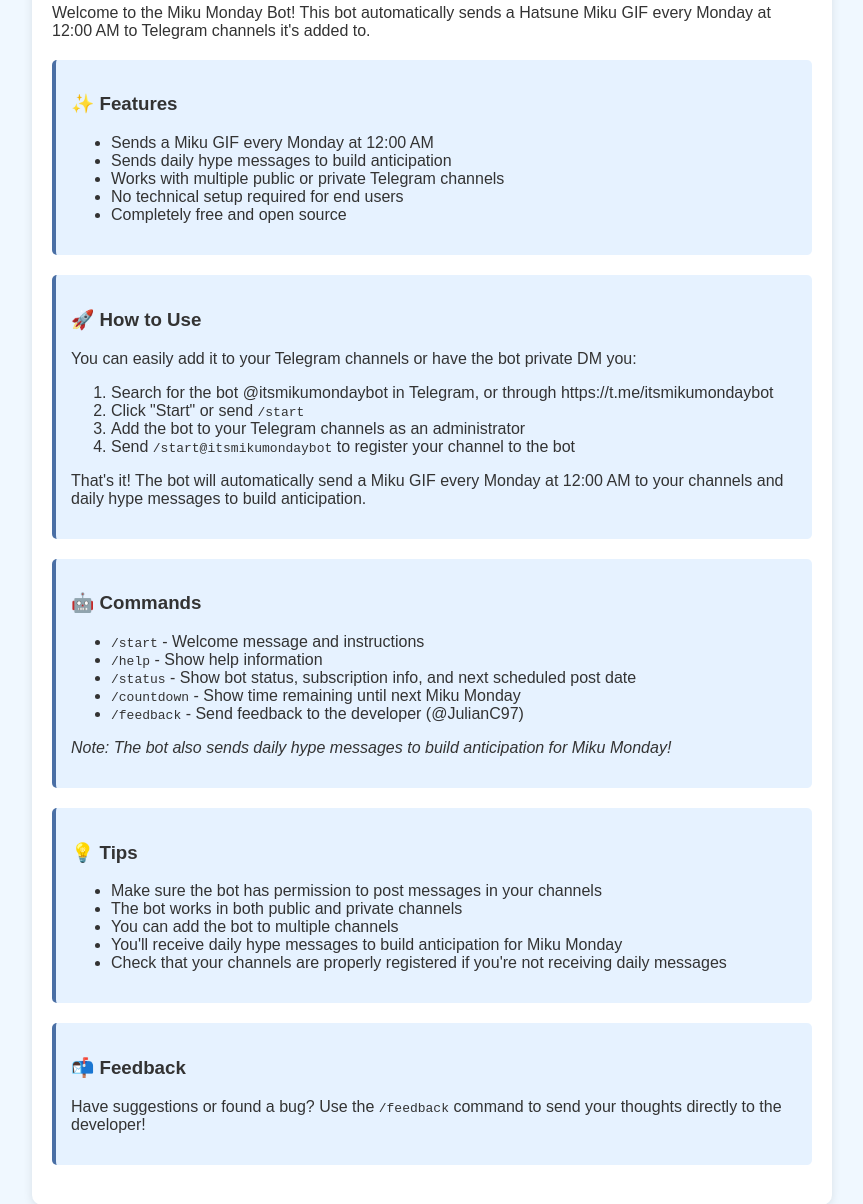
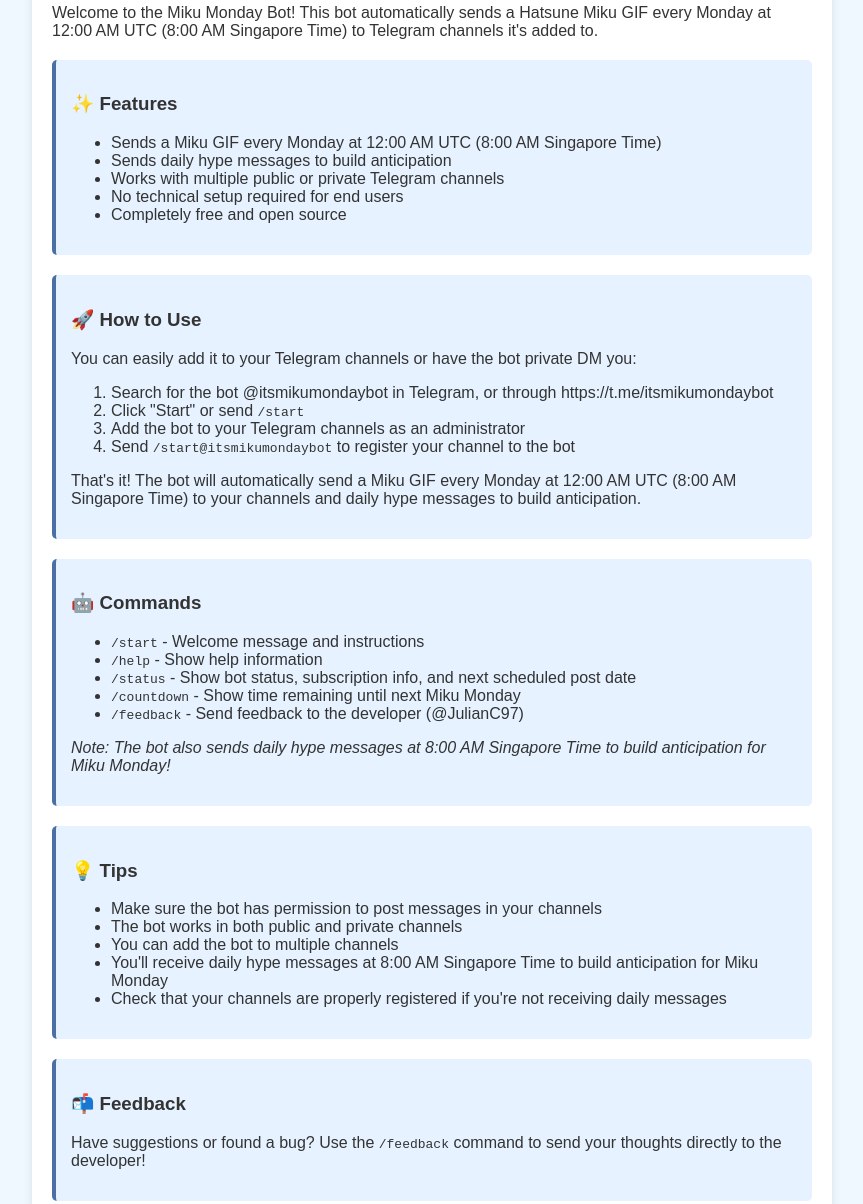
Before and after one commit to Julian97/miku-monday, a website: page public/index.html in a window 1280 px wide. Shown: the part 271-1475 px from the top of the page, without its empty margins (208-1071 px from the left). Drawn offline with Linux system fonts and the light colour scheme.

Commit message:
Update index.html to clarify bot timing as 12:00 AM UTC (8:00 AM Singapore Time)

```diff
--- a/public/index.html
+++ b/public/index.html
@@ -49,12 +49,12 @@
 
     <div class="content">
         <h2>About This Bot</h2>
-        <p>Welcome to the Miku Monday Bot! This bot automatically sends a Hatsune Miku GIF every Monday at 12:00 AM to Telegram channels it's added to.</p>
+        <p>Welcome to the Miku Monday Bot! This bot automatically sends a Hatsune Miku GIF every Monday at 12:00 AM UTC (8:00 AM Singapore Time) to Telegram channels it's added to.</p>
 
         <div class="feature">
             <h3>✨ Features</h3>
             <ul>
-                <li>Sends a Miku GIF every Monday at 12:00 AM</li>
+                <li>Sends a Miku GIF every Monday at 12:00 AM UTC (8:00 AM Singapore Time)</li>
                 <li>Sends daily hype messages to build anticipation</li>
                 <li>Works with multiple public or private Telegram channels</li>
                 <li>No technical setup required for end users</li>
@@ -71,7 +71,7 @@
                 <li>Add the bot to your Telegram channels as an administrator</li>
                 <li>Send <code>/start@itsmikumondaybot</code> to register your channel to the bot</li>
             </ol>
-            <p>That's it! The bot will automatically send a Miku GIF every Monday at 12:00 AM to your channels and daily hype messages to build anticipation.</p>
+            <p>That's it! The bot will automatically send a Miku GIF every Monday at 12:00 AM UTC (8:00 AM Singapore Time) to your channels and daily hype messages to build anticipation.</p>
         </div>
 
         <div class="feature">
@@ -83,7 +83,7 @@
                 <li><code>/countdown</code> - Show time remaining until next Miku Monday</li>
                 <li><code>/feedback</code> - Send feedback to the developer (@JulianC97)</li>
             </ul>
-            <p><em>Note: The bot also sends daily hype messages to build anticipation for Miku Monday!</em></p>
+            <p><em>Note: The bot also sends daily hype messages at 8:00 AM Singapore Time to build anticipation for Miku Monday!</em></p>
         </div>
 
         <div class="feature">
@@ -92,7 +92,7 @@
                 <li>Make sure the bot has permission to post messages in your channels</li>
                 <li>The bot works in both public and private channels</li>
                 <li>You can add the bot to multiple channels</li>
-                <li>You'll receive daily hype messages to build anticipation for Miku Monday</li>
+                <li>You'll receive daily hype messages at 8:00 AM Singapore Time to build anticipation for Miku Monday</li>
                 <li>Check that your channels are properly registered if you're not receiving daily messages</li>
             </ul>
         </div>
```
